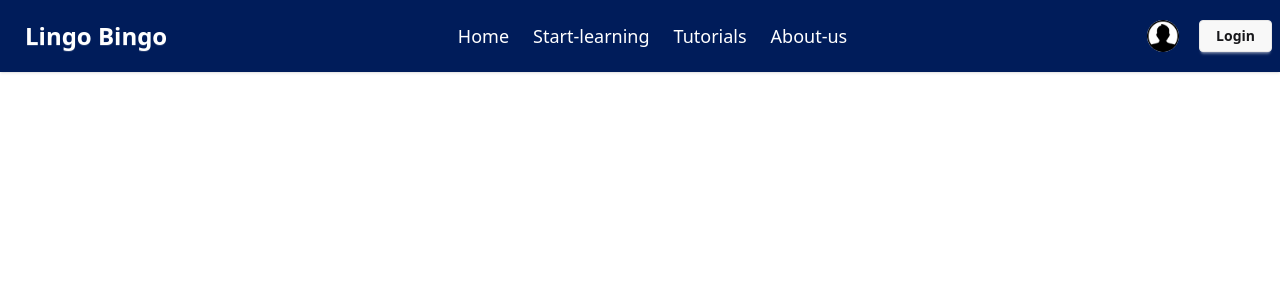
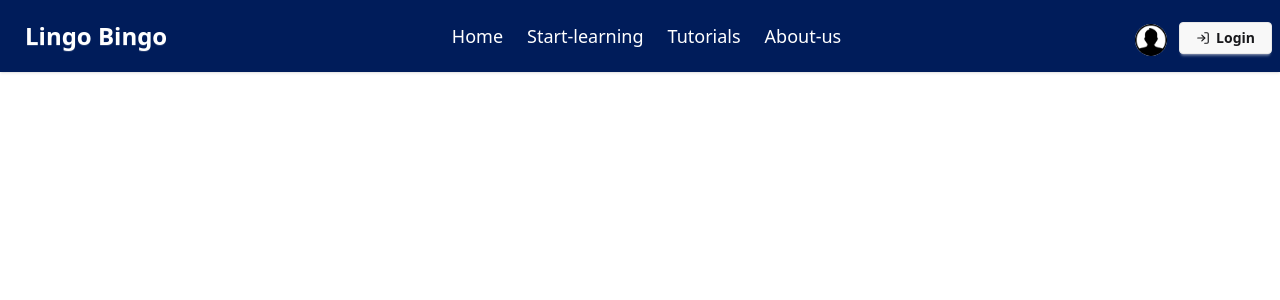
Before and after one commit to Habiburnik/Assignment-10-client, a React (Vite) app: page /auth in a window 1280 px wide. Shown: the top 300 px of the page. Built offline with nearby package versions, Linux system fonts and the light colour scheme; no server answers.

Commit message:
final commit

```diff
--- a/src/components/Main.jsx
+++ b/src/components/Main.jsx
@@ -32,7 +32,7 @@ const Main = () => {
 
     return (
         <div className='bg-white'>
-            <div className="carousel relative z-10 w-full max-h-[700px]">
+            <div className="carousel relative z-10 w-full max-h-[calc(100vh-500px)]">
                 <div id="slide1" className="carousel-item relative w-full">
                     <img
                         src={slider5}
--- a/src/components/Navbar.jsx
+++ b/src/components/Navbar.jsx
@@ -2,6 +2,8 @@ import React, { useContext } from 'react';
 import { Link } from 'react-router-dom';
 import userIcon from '../assets/user.png'
 import { AuthContext } from '../provider/AuthProvider';
+import { FiLogIn } from "react-icons/fi";
+import { FiLogOut } from "react-icons/fi";
 
 const Navbar = () => {
     const { user, logOut } = useContext(AuthContext)
@@ -38,23 +40,47 @@ const Navbar = () => {
                     {subMenu}
                 </ul>
             </div>
-            <div className='flex gap-5 h-8'>
+            <div className='flex h-'>
                 <img
-                    className="hidden sm:block rounded-3xl w-8"
+                    className="hidden sm:block rounded-3xl h-8 mt-2 w-8"
                     src={user?.photoURL || userIcon}
                     alt=""
                     referrerPolicy="no-referrer"
                     crossOrigin="anonymous"
                 />
                 {
+                    user && user?.email ? (
+                        <>
+                            {/* Small screens: just Logout button */}
+                            <div className="flex md:hidden">
+                                <button onClick={logOut} className="btn btn-sm ml-3">
+                                    Logout <FiLogOut />
+                                </button>
+                            </div>
 
-                    user && user?.email ?
-                        <button onClick={logOut} className='btn h-8 border-black bg-[#f1efef] '>Log Out</button > :
-                        <Link to='/auth/login' className='btn h-8' >Login</Link >
+                            {/* Medium+ screens: dropdown with username and logout */}
+                            <div className="hidden md:flex">
+                                <ul className="menu menu-horizontal">
+                                    <li>
+                                        <details>
+                                            <summary>{user.displayName}</summary>
+                                            <ul className="bg-white text-red-500 font-bold rounded-t-none">
+                                                <li>
+                                                    <button onClick={logOut}>Logout</button>
+                                                </li>
+                                            </ul>
+                                        </details>
+                                    </li>
+                                </ul>
+                            </div>
+                        </>
+                    ) : (
+                        <Link to="/auth/login" className="btn h-8 mt-1.5 ml-3">
+                            <FiLogIn /> Login
+                        </Link>
+                    )
                 }
-                {
 
-                }
 
             </div>
         </div>
```
